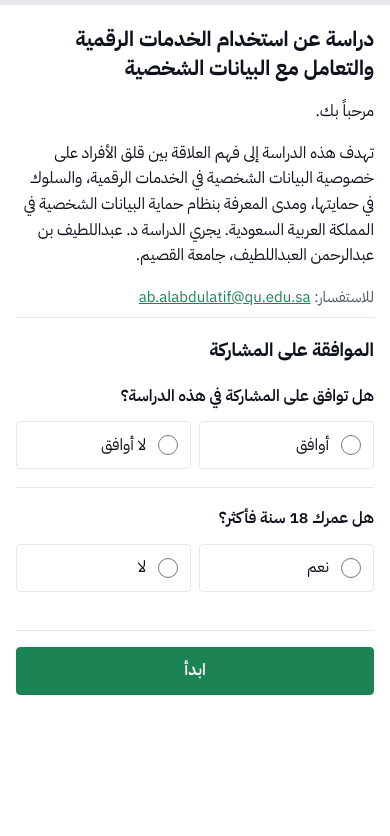
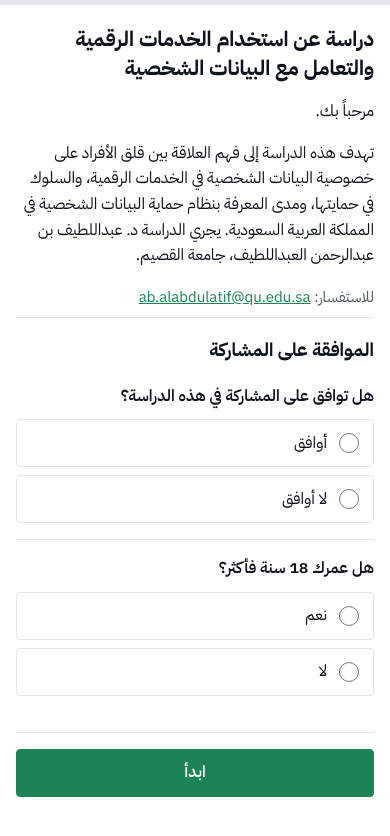
Before and after one commit to AbdulatifAlabdulatif/survey, a plain HTML site: page index.html in a window 390 px wide. Drawn offline with Linux system fonts and the light colour scheme.

Commit message:
Single-column options on phones and spelled-out age ranges
Co-Authored-By: Claude Opus 5.5 <noreply@anthropic.com>
Claude-Session: https://claude.ai/code/session_01UR98wBVf1ohN3f2s46u1aC

```diff
--- a/index.html
+++ b/index.html
@@ -109,8 +109,10 @@
     .sheet + .sheet { margin-top: 8px; border-top: 1px solid var(--border); padding-top: 20px; }
     h1 { font-size: 1.3rem; }
     h2 { font-size: 1.15rem; }
-    .q { padding: 18px 0; }
-    .opts label { padding: 10px 12px; min-height: 48px; }
+    .q { padding: 16px 0; }
+    .opts, .opts.short:not(.row) { grid-template-columns: 1fr; }
+    .opts label { padding: 10px 14px; min-height: 48px; }
+    .qtext { margin-bottom: 10px; }
     main { padding-bottom: calc(140px + env(safe-area-inset-bottom)); }
     .top-inner:has(.step:empty) { display: none; }
     .nav { position: static; margin-top: 20px; padding-top: 16px; }
@@ -165,7 +167,7 @@ const SCEN_ORDER = scenarios.map(s => s.id.slice(2)).join("-");
 
 const PAGES = [
   {title:"معلومات عامة", items:[
-    {id:"D1", text:"الفئة العمرية", opts:[["1","18–24"],["2","25–34"],["3","35–44"],["4","45 فأكثر"]]},
+    {id:"D1", text:"الفئة العمرية", opts:[["1","من 18 إلى 24 سنة"],["2","من 25 إلى 34 سنة"],["3","من 35 إلى 44 سنة"],["4","45 سنة فأكثر"]]},
     {id:"D2", text:"الجنس", opts:[["1","ذكر"],["2","أنثى"],["9","أفضّل عدم الإجابة"]]},
     {id:"D3", text:"أعلى مؤهل تعليمي", opts:[["1","ثانوي فأقل"],["2","دبلوم"],["3","بكالوريوس"],["4","دراسات عليا"]]},
     {id:"D4", text:"منطقة الإقامة", type:"select", opts:[["1","الرياض"],["2","مكة المكرمة"],["3","المدينة المنورة"],["4","القصيم"],["5","المنطقة الشرقية"],["6","عسير"],["7","تبوك"],["8","حائل"],["9","الحدود الشمالية"],["10","جازان"],["11","نجران"],["12","الباحة"],["13","الجوف"]]},
```
